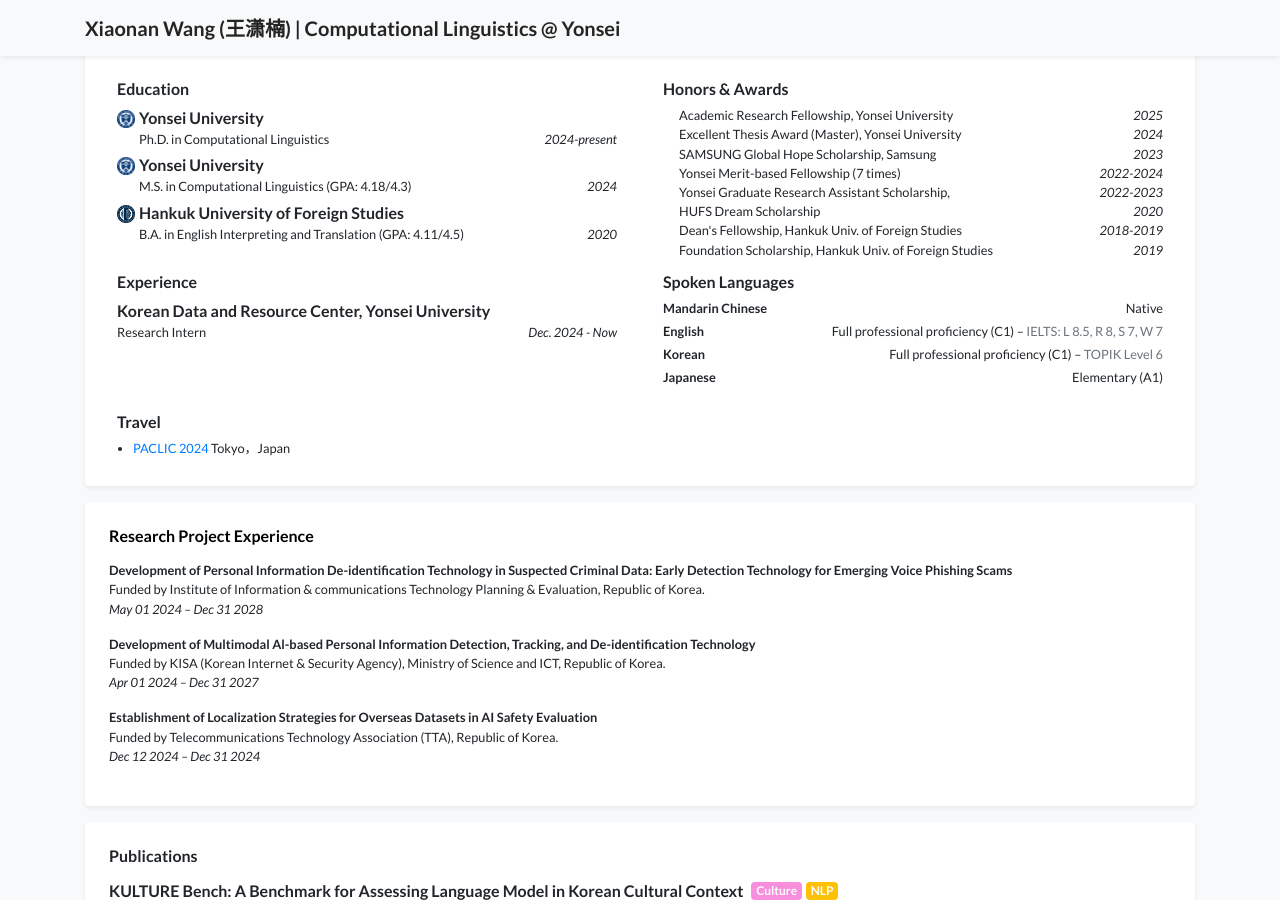
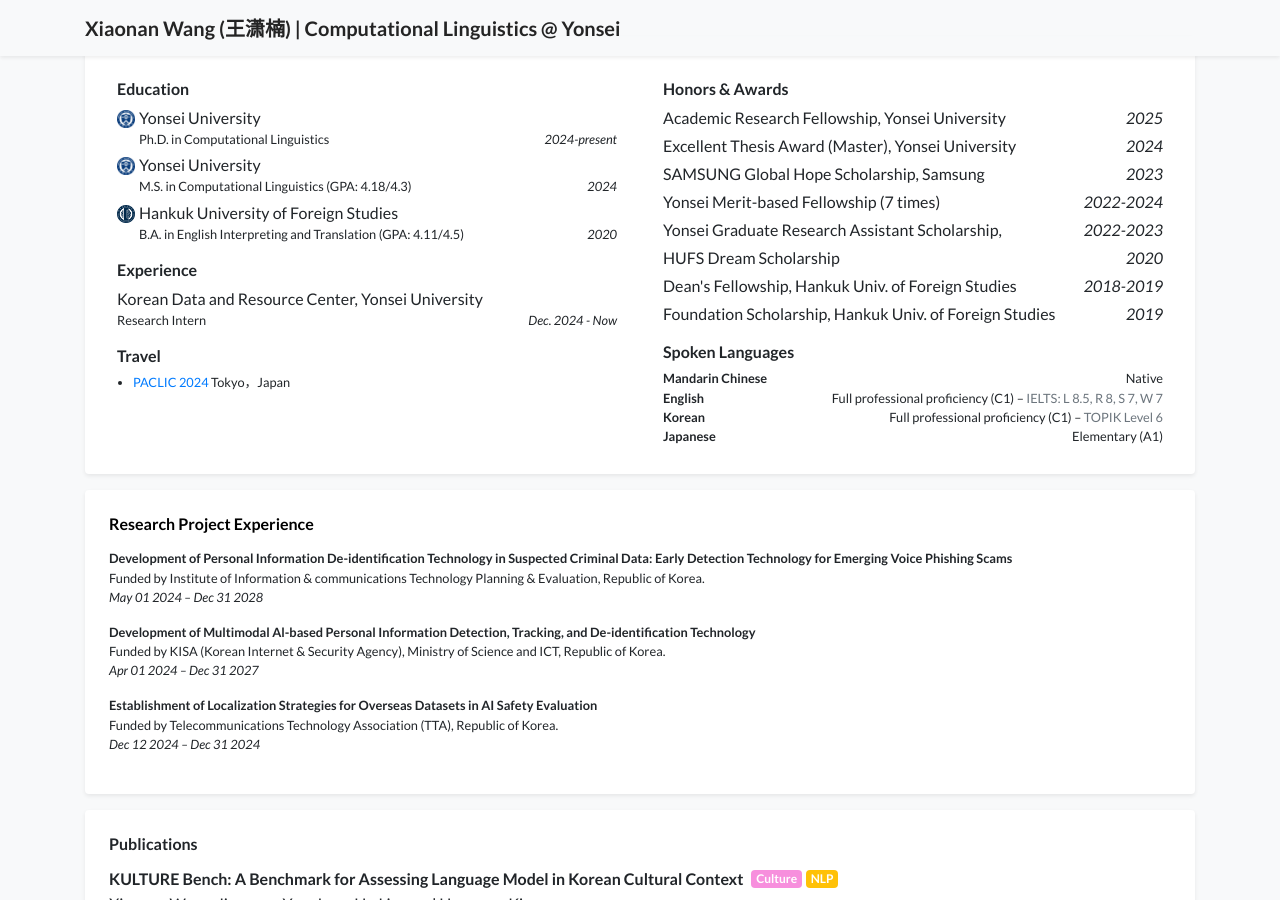
Before and after one commit to wangxiaonan-git/wangxiaonan-git.github.io, a Jekyll site: the page built from index.html, in a window 1280 px wide and 900 px high, scrolled down 422 px. Built offline with Jekyll 4.4.1, drawn with Linux system fonts in a browser that asks for light colours; a style sheet for code colours, icons or effects is not loaded.

Commit message:
Update experience_card.html

```diff
--- a/_includes/widgets/experience_card.html
+++ b/_includes/widgets/experience_card.html
@@ -2,98 +2,79 @@
   <div class="col">
     <div class="card border-0 shadow-sm bg-white">
       <div class="card-body p-4">
-        <div class="row">
+        <div class="row align-items-start">
 
-          <!-- 教育经历 -->
           {% if site.data.profile.education %}
             <div class="col-md-6">
               <div class="mx-2 my-1">
-              <h6>Education</h6>
+                <h6 class="mb-2">Education</h6>
                 <ul class="list-unstyled mb-2">
                   {% for item in site.data.profile.education %}
                     <li class="media mb-1">
                       <img src="{{ item.logo }}" alt="{{ item.name }}" style="width: 18px;" class="mr-1 mt-1">
                       <div class="media-body">
-                    <p class="my-0 font-weight-bold">{{ item.name }}</p>
+                        <p class="my-0">{{ item.name }}</p>
                         <p class="small my-0">{{ item.dept }}</p>
                         <p class="small my-0">{{ item.position }} <em class="float-right">{{ item.date }}</em></p>
                       </div>
                     </li>
                   {% endfor %}
                 </ul>
-            </div>
-          </div>
-          {% endif %}
 
-          <!-- 奖项 -->
-          {% if site.data.profile.awards %}
-          <div class="col-md-6">
-            <div class="mx-2 my-1">
-              <h6>Honors & Awards</h6>
-              <ul class="list small pl-3 mb-2">
-                {% for item in site.data.profile.awards %}
-                <li class="d-flex justify-content-between">
-                  <span>{{ item.name }}</span>
-                  <em>{{ item.date }}</em>
-                </li>
-                {% endfor %}
-              </ul>
-            </div>
-          </div>
-          {% endif %}
-
-          <!-- 工作/实习 -->
                 {% if site.data.profile.experience %}
-          <div class="col-md-6">
-            <div class="mx-2 my-1">
-              <h6>Experience</h6>
+                <h6 class="mb-2 mt-3">Experience</h6>
                 <ul class="list-unstyled mb-2">
                   {% for item in site.data.profile.experience %}
                     <li class="media mb-1">
                       <div class="media-body">
-                    <p class="my-0 font-weight-bold">{{ item.name }}</p>
+                        <p class="my-0">{{ item.name }}</p>
                         <p class="small my-0">{{ item.dept }}</p>
                         <p class="small my-0">{{ item.position }} <em class="float-right">{{ item.date }}</em></p>
                       </div>
                     </li>
                   {% endfor %}
                 </ul>
+                {% endif %}
+
+                {% if site.data.profile.service %}
+                <h6 class="mb-2 mt-3">Travel</h6>
+                <ul class="list small pl-3 mb-1">
+                  {% for item in site.data.profile.service %}
+                    <li>{{ item.name }}</li>
+                  {% endfor %}
+                </ul>
+                {% endif %}
               </div>
             </div>
           {% endif %}
 
-          <!-- 语言能力 -->
-          {% if site.data.profile.spoken_languages %}
+          {% if site.data.profile.awards %}
             <div class="col-md-6">
               <div class="mx-2 my-1">
-              <h6>Spoken Languages</h6>
-              <ul class="list-unstyled small mb-2">
+                <h6 class="mb-2">Honors & Awards</h6>
+                <ul class="list-unstyled mb-2">
+                  {% for item in site.data.profile.awards %}
+                    <li class="d-flex justify-content-between mb-1">
+                      <span>{{ item.name }}</span>
+                      <em>{{ item.date }}</em>
+                    </li>
+                  {% endfor %}
+                </ul>
+
+                {% if site.data.profile.spoken_languages %}
+                <h6 class="mb-2 mt-3">Spoken Languages</h6>
+                <ul class="list-unstyled mb-1 small">
                   {% for lang in site.data.profile.spoken_languages %}
-                <li class="d-flex justify-content-between mb-1">
+                    <li class="d-flex justify-content-between">
                       <strong>{{ lang.name }}</strong>
                       <span>
                         {{ lang.level }}
-                    {% if lang.comment %}
-                    – <span class="text-muted">{{ lang.comment }}</span>
-                    {% endif %}
+                        {% if lang.comment %} – <span class="text-muted">{{ lang.comment }}</span>{% endif %}
                       </span>
                     </li>
                   {% endfor %}
                 </ul>
-            </div>
-          </div>
                 {% endif %}
-
-          <!-- Travel -->
-          {% if site.data.profile.service %}
-          <div class="col-md-6">
-            <div class="mx-2 my-1 mt-3">
-              <h6>Travel</h6>
-              <ul class="list small pl-3 mb-0">
-                {% for item in site.data.profile.service %}
-                <li>{{ item.name }}</li>
-                {% endfor %}
-              </ul>
               </div>
             </div>
           {% endif %}
```
Lines whose indentation alone changed are shown as unchanged.
